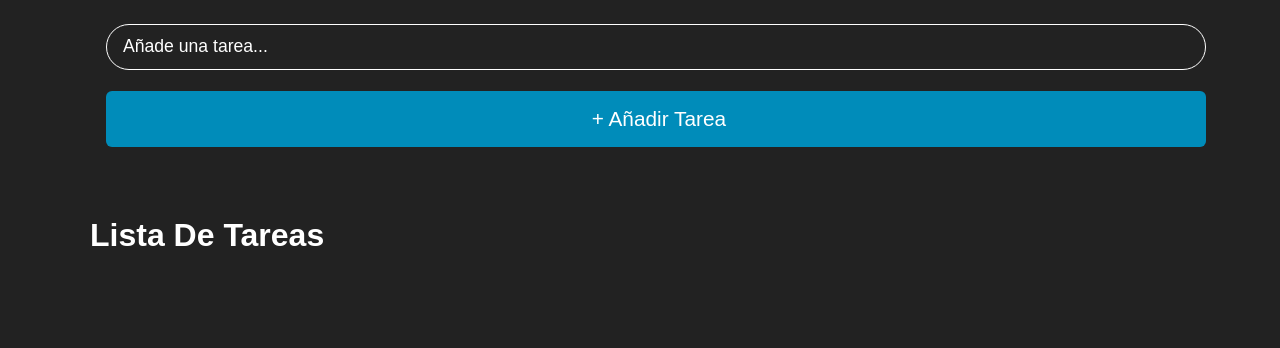
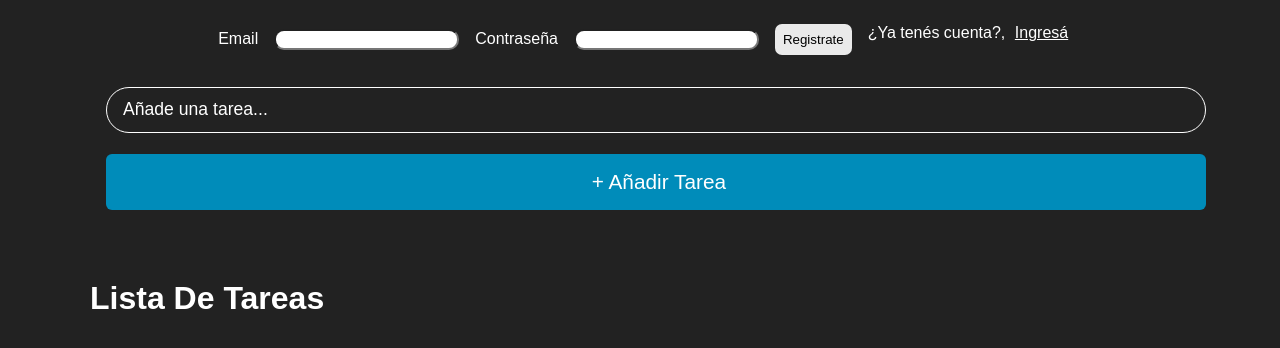
Before and after one commit to marcoluchi11/TodoList, a React (Create React App) app: page / in a window 1280 px wide. Shown: the top 348 px of the page. Built offline with nearby package versions, Linux system fonts and the light colour scheme; a web font is replaced by a local one.

Commit message:
maquetado del Login

```diff
--- a/src/App.js
+++ b/src/App.js
@@ -1,10 +1,14 @@
 import AddTask from "./components/AddTask";
 import TaskList from "./components/TaskList";
+import Login from "./components/Login";
 import TodoProvider from "./context/TodoContext";
 function App() {
   return (
     <TodoProvider>
       <div className="contenedor">
+        <div className="login">
+          <Login />
+        </div>
         <div className="addTarea">
           <AddTask />
         </div>
```
